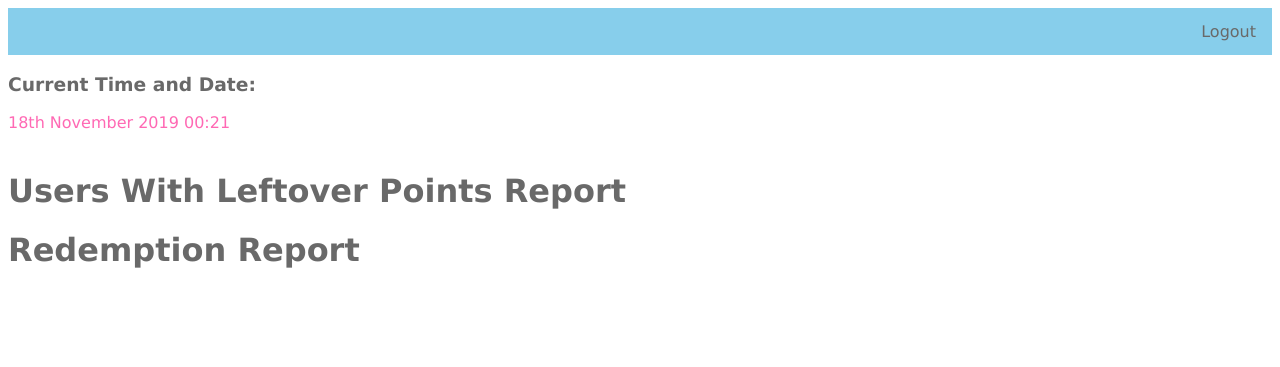
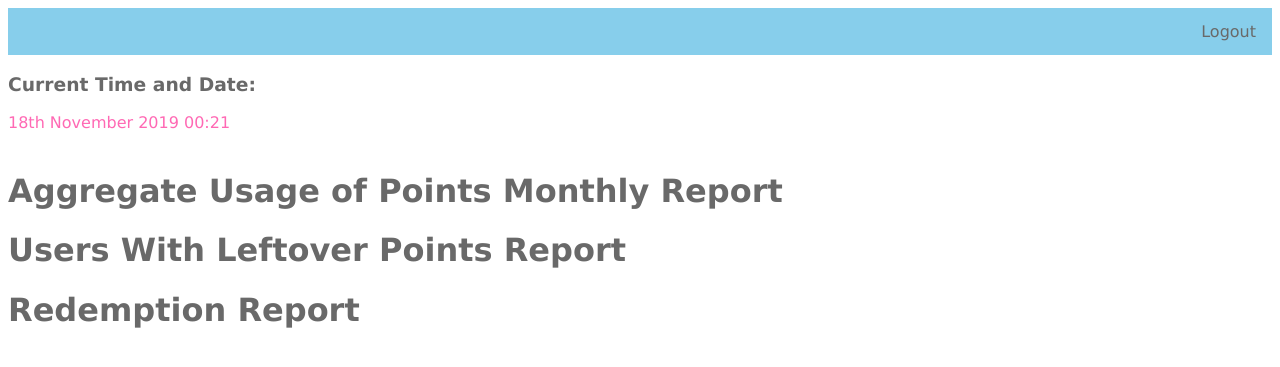
Before and after one commit to MartinKBeck/DBMProjectDeploy, a Django app: page /redemptionReport/ in a window 1280 px wide. Shown: the top 367 px of the page. Run offline with Django 3.2, Linux system fonts and the light colour scheme; data that the repository does not hold is empty.

Commit message:
report 2 complete 3

```diff
--- a/dbmsite/points/templates/points/redemption_report.html
+++ b/dbmsite/points/templates/points/redemption_report.html
@@ -5,6 +5,9 @@
 <h3>Current Time and Date:</h3><p2>
 {% now "jS F Y H:i" %}
 </p2><br><br>
+
+<h1>Aggregate Usage of Points Monthly  Report</h1>
+
 
 <h1>Users With Leftover Points Report</h1>
 {% if data %}
@@ -24,8 +27,6 @@
 		{% endfor %}
 	</table>
 {% endif %}
-
-
 
 <h1>Redemption Report</h1>
 {% if data %}
--- a/dbmsite/points/views.py
+++ b/dbmsite/points/views.py
@@ -220,8 +220,8 @@ def redemption_report(request):
 
 		# Query to show who isn’t giving out all of their points for the current recent month only
 		leftover_users = Users.objects.filter(~Q(points_left = 0)).values_list('user_id', 'username', 'points_left')
-		print(leftover_users)
 
+		# Query to show the aggregate usage of points on a monthly basis
 
 		return render(request, 'points/redemption_report.html', {'data': redemptions, 'leftover_users': leftover_users})
 
```
